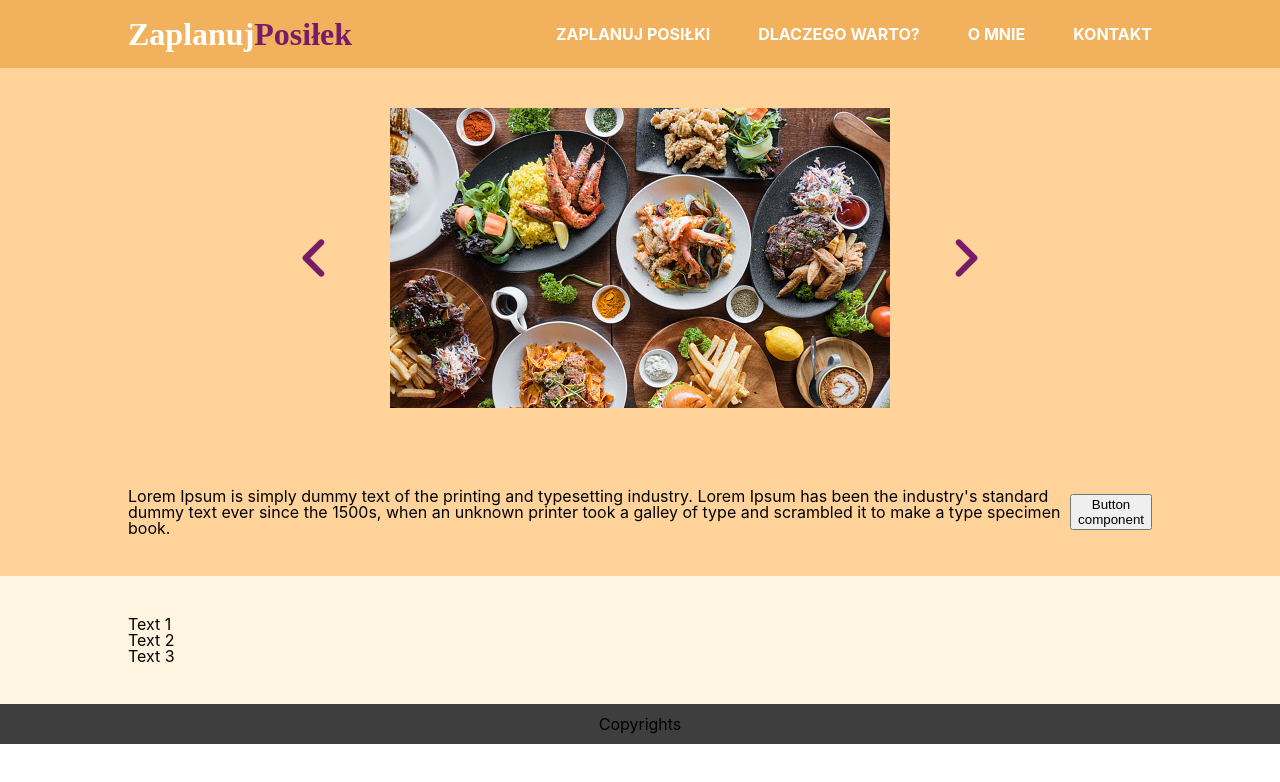
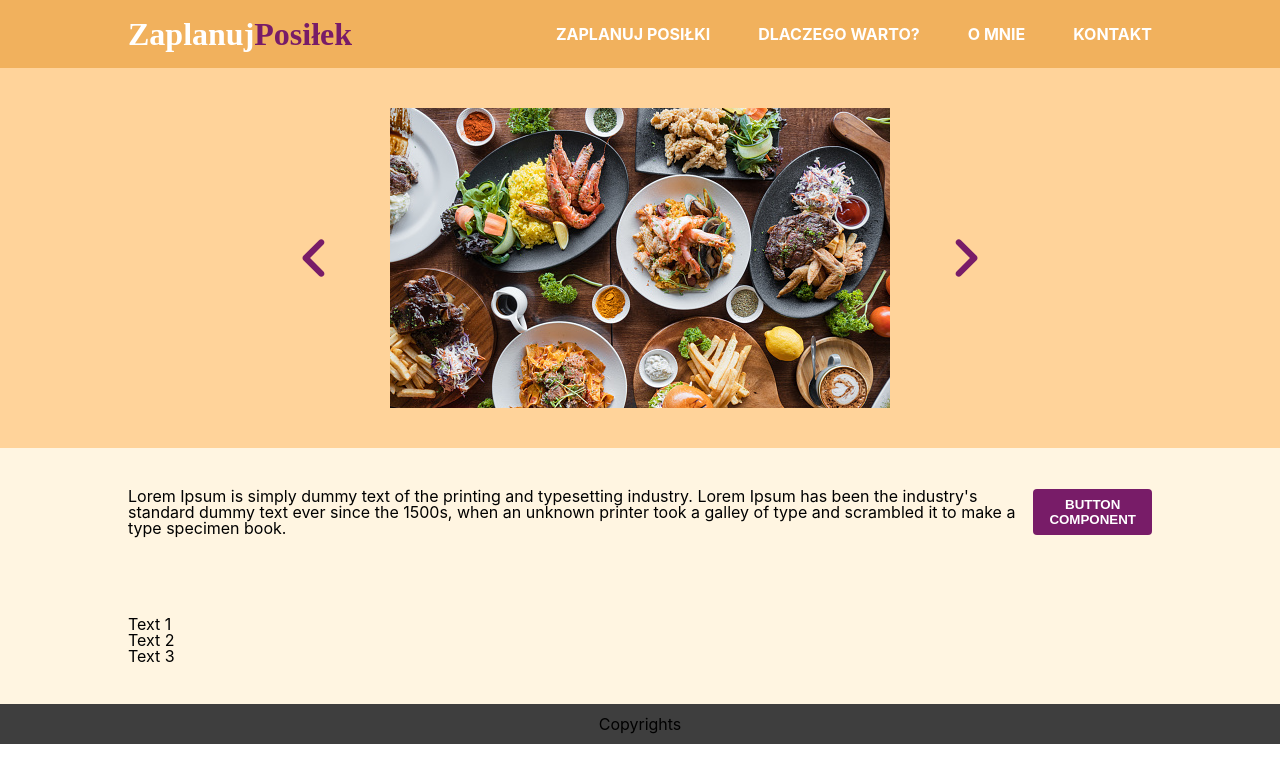
Before and after one commit to Margeriee/planer-posilkow, a React (Create React App) app: page / in a window 1280 px wide. Shown: the top 782 px of the page. Built offline with nearby package versions, Linux system fonts and the light colour scheme; a web font is replaced by a local one.

Commit message:
feat/mobe-to-app-setion/button-component

```diff
--- /dev/null
+++ b/src/components/Common/Button.module.scss
@@ -0,0 +1,17 @@
+@use "../../settings/colors.module.scss" as c;
+@use "../../settings/spacing.module.scss" as s;
+@use "../../settings/fonts.module.scss" as f;
+
+.button {
+  background-color: c.$purple;
+  color: c.$white;
+  text-transform: uppercase;
+  font-weight: f.$highWeight;
+  border: none;
+  border-radius: s.$s2;
+  padding: s.$s3 s.$s4;
+
+  &:hover {
+    cursor: pointer;
+  }
+}
--- a/src/components/Common/Button.tsx
+++ b/src/components/Common/Button.tsx
@@ -1,5 +1,5 @@
 import React from "react";
-import "./Section.scss";
+import styles from "./Button.module.scss";
 
 export enum Colors {
   grey = "grey",
@@ -10,13 +10,18 @@ export enum Colors {
 type buttonProps = {
   children: string;
   backgroundColor?: Colors;
+  onClick: any;
 };
 
 export const Button = (props: buttonProps) => {
-  const { children, backgroundColor = Colors.lightGrey } = props;
+  const { children, backgroundColor = Colors.lightGrey, onClick } = props;
 
   return (
-    <button style={{ backgroundColor: backgroundColor }}>
+    <button
+      onClick={onClick}
+      // style={{ backgroundColor: backgroundColor }}
+      className={styles.button}
+    >
       {children}
     </button>
   );
--- a/src/components/LandingPage/MoveToApp.tsx
+++ b/src/components/LandingPage/MoveToApp.tsx
@@ -1,10 +1,11 @@
 import React from "react";
+import { Button } from "../Common/Button";
 import { Colors, Section } from "../Common/Section";
 import styles from "./MoveToApp.module.scss";
 
 export const MoveToApp = () => {
   return (
-    <Section backgroundColor={Colors.lightOrange}>
+    <Section backgroundColor={Colors.beige}>
       <div className={styles.moveToApp}>
         <div>
           Lorem Ipsum is simply dummy text of the printing and typesetting
@@ -12,7 +13,9 @@ export const MoveToApp = () => {
           since the 1500s, when an unknown printer took a galley of type and
           scrambled it to make a type specimen book.
         </div>
-        <button>Button component</button>
+        <Button onClick={() => console.log("button click")}>
+          Button component
+        </Button>
       </div>
     </Section>
   );
```
